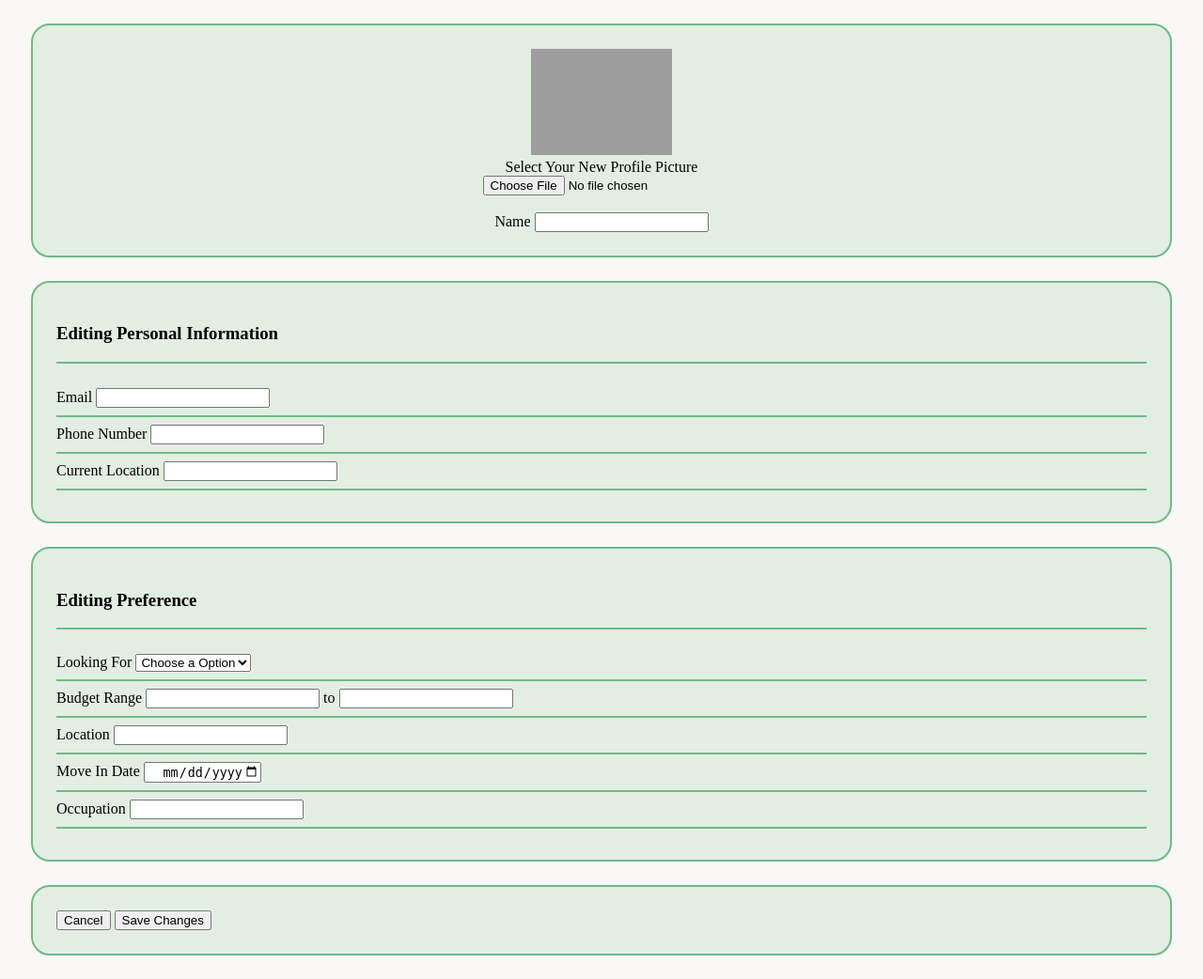
After one commit to Samir201514/Rental_Point, a PHP site: page /editUserProfile.php in a window 1280 px wide. The commit adds this page. Shown: the whole page at 94% size. Run offline with PHP 8.4, Linux system fonts and the light colour scheme; grey boxes are pictures that could not be loaded.

Commit message:
added and vaildated the user profile editing

```diff
--- a/View/user_views/css/userProfile.css
+++ b/View/user_views/css/userProfile.css
@@ -2,20 +2,7 @@ body{
     background-color: #FAF8F5;
 }
 
-#intro{
-    margin: 25px;
-    padding: 25px;
-    border: 2px solid rgba(111, 185, 135, 1);
-    border-radius: 20px;
-    background-color: rgb(227, 238, 227);
-}
-
-#userProPic{
-    position: relative;
-    left: 500px;
-}
-
-#userInfo{
+#userIntroTab{
     text-align: center;
 }
 
@@ -39,12 +26,16 @@ hr{
     display: none;
 }
 
-#propertyVerifyTab, #aboutTab, #activityTab, #postsTab,  #savedTab, #settingsTab{
+#userIntroTab, #propertyVerifyTab, #aboutTab, #activityTab, #postsTab,  #savedTab, #settingsTab, #userPrefTab, #updateInfoBtn{
     margin: 25px;
     padding: 25px;
     border: 2px solid rgba(111, 185, 135, 1);
     border-radius: 20px;
     background-color: rgb(227, 238, 227);
+}
+
+.data{
+    text-align: right;
 }
 
 /* .counts{
--- /dev/null
+++ b/View/user_views/editUserProfile.php
@@ -0,0 +1,91 @@
+<!DOCTYPE html>
+<html lang="en">
+<head>
+    <title> Profile | Edit </title>
+    <link rel="stylesheet" href="css/userProfile.css">
+    <script src="js/userProfile.js" defer> </script>
+</head>
+<body>
+    <header></header>
+
+
+    <main>
+        <form action="../../Controller/editUserProfileController.php" method="POST" enctype="multipart/form-data">
+            <section id="userIntroTab">
+                <img src="../../Storage/User/Profile/default.png" alt="Error" width="150px">
+                <br>
+                <label for="ProfilePhoto"> Select Your New Profile Picture </label>
+                <br>
+                <input type="file" name="ProfilePhoto">
+                <br><br>
+
+                <label for="name"> Name </label>
+                <input type="text" name="name"
+                value =
+                "
+                <?php
+                "<h2>
+                    <i> MD. ARAFAT RAHMAN SAMIR </i>
+                </h2>"
+                ?>
+                ">
+            </section>
+
+            <section id="aboutTab">
+                <h3> Editing Personal Information </h3>
+                <hr><br>
+
+                <label for="email"> Email </label>
+                <input type="text" name="email" class="data" value="">
+                <hr>
+                <label for="phone"> Phone Number </label>
+                <input type="text" name="phone" class="data" value="">
+                <hr>
+                <label for="currentLocation"> Current Location </label>
+                <input type="text" name="currentLocation" class="data" value="">
+                <hr>
+            </section>
+
+            <section id="userPrefTab">
+                <h3> Editing Preference </h3>
+                <hr><br>
+
+
+                <label for="lookingFor"> Looking For </label>
+                <select name="lookingFor" class="data" >
+                    <option value=""> Choose a Option </option>
+                    <option value="Flat"> Flat </option>
+                    <option value="Sublet"> Sublet </option>
+                    <option value="Roommate"> Roommate </option>
+                </select>
+                <hr>
+
+                <label> Budget Range </label>
+                <input type="number" name="minBudget" class="data" value="">
+                <span> to </span>
+                <input type="number" name="maxBudget" class="data" value="">
+                <hr>
+
+                <label for="location"> Location </label>
+                <input type="text" name="location" class="data" value="">
+                <hr>
+
+                <label for="moveInDate"> Move In Date </label>
+                <input type="date" name="moveInDate" class="data" value="">
+                <hr>
+
+                <label for="occupation"> Occupation </label>
+                <input type="text" name="occupation" class="data" value="">
+                <hr>
+            </section>
+
+            <section id="updateInfoBtn">
+                <input type="submit" value="Cancel">
+                <input type="submit" name="Save" value="Save Changes">
+             </section>
+        </form>
+    </main>
+
+    <footer></footer>
+</body>
+</html>
--- a/View/user_views/js/userProfile.js
+++ b/View/user_views/js/userProfile.js
@@ -6,6 +6,7 @@ const activityTab = document.getElementById("activityTab");
 const postsTab = document.getElementById("postsTab");
 const savedTab = document.getElementById("savedTab");
 const settingsTab = document.getElementById("settingsTab");
+const userPrefTab = document.getElementById("userPrefTab");
 
 btn[0].addEventListener("click", ()=>{
     propertyVerifyTab.style.display = "block";
@@ -14,6 +15,7 @@ btn[0].addEventListener("click", ()=>{
     postsTab.style.display = "none";
     savedTab.style.display = "none";
     settingsTab.style.display = "none";
+    userPrefTab.style.display = "block";
 });
 
 btn[1].addEventListener("click", ()=>{
@@ -23,6 +25,7 @@ btn[1].addEventListener("click", ()=>{
     postsTab.style.display = "none";
     savedTab.style.display = "none";
     settingsTab.style.display = "none";
+    userPrefTab.style.display = "none";
 });
 
 btn[2].addEventListener("click", ()=>{
@@ -32,6 +35,7 @@ btn[2].addEventListener("click", ()=>{
     postsTab.style.display = "block";
     savedTab.style.display = "none";
     settingsTab.style.display = "none";
+    userPrefTab.style.display = "none";
 });
 
 btn[3].addEventListener("click", ()=>{
@@ -41,6 +45,7 @@ btn[3].addEventListener("click", ()=>{
     postsTab.style.display = "none";
     savedTab.style.display = "block";
     settingsTab.style.display = "none";
+    userPrefTab.style.display = "none";
 });
 
 btn[4].addEventListener("click", ()=>{
@@ -50,13 +55,17 @@ btn[4].addEventListener("click", ()=>{
     postsTab.style.display = "none";
     savedTab.style.display = "none";
     settingsTab.style.display = "block";
+    userPrefTab.style.display = "none";
 });
 
 
 // editProfileDetailsBtn
-const editProfileDetailsBtn = document.getElementById("editProfileDetailsBtn");
-editProfileDetailsBtn.addEventListener("click", ()=>{
-    // window.location.href = "../../Controller/editUserProfile.php"
+const editProfileDetailsBtn = document.getElementsByClassName("editProfileDetailsBtn");
+editProfileDetailsBtn[0].addEventListener("click", ()=>{
+    window.location.href = "editUserProfile.php";
+})
+editProfileDetailsBtn[1].addEventListener("click", ()=>{
+    window.location.href = "editUserProfile.php";
 })
 
 
```
Also changed, not shown: Controller/editUserProfile.php (deleted, +0 -59 lines), Controller/editUserProfileController.php (added, +62 -0 lines), View/user_views/userProfile.php (+30 -9 lines).
